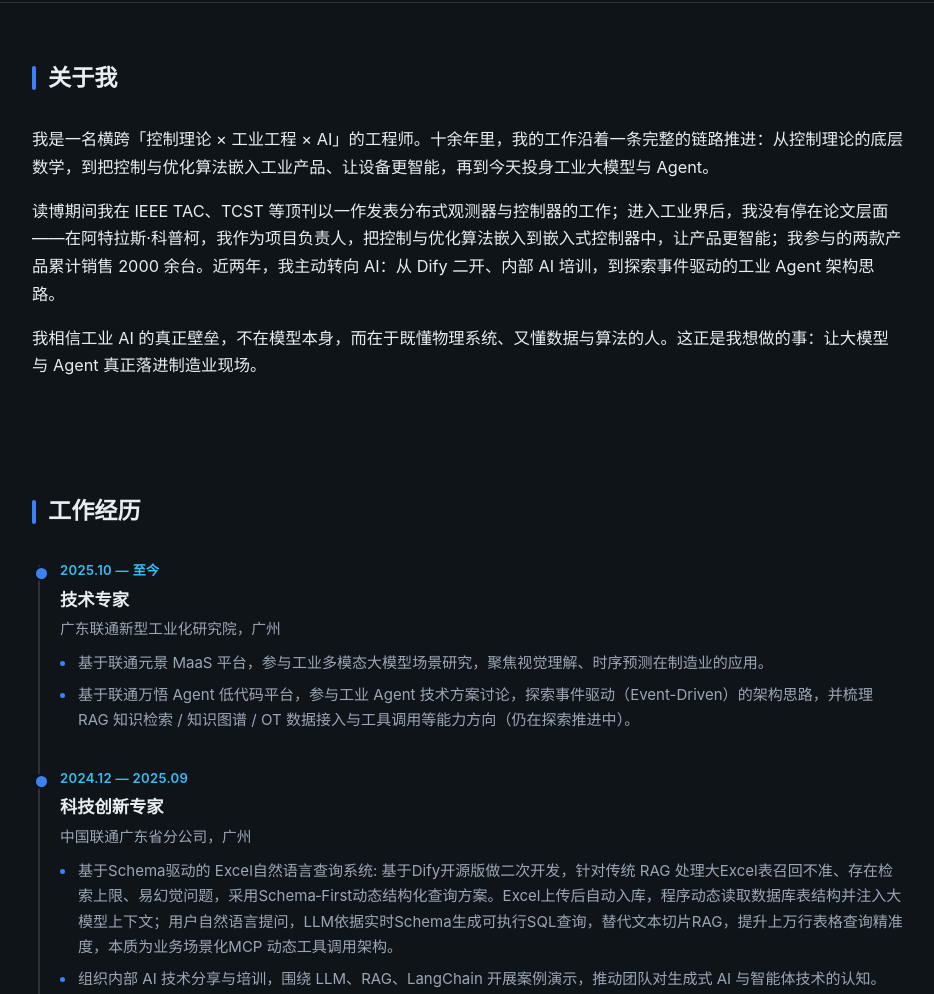
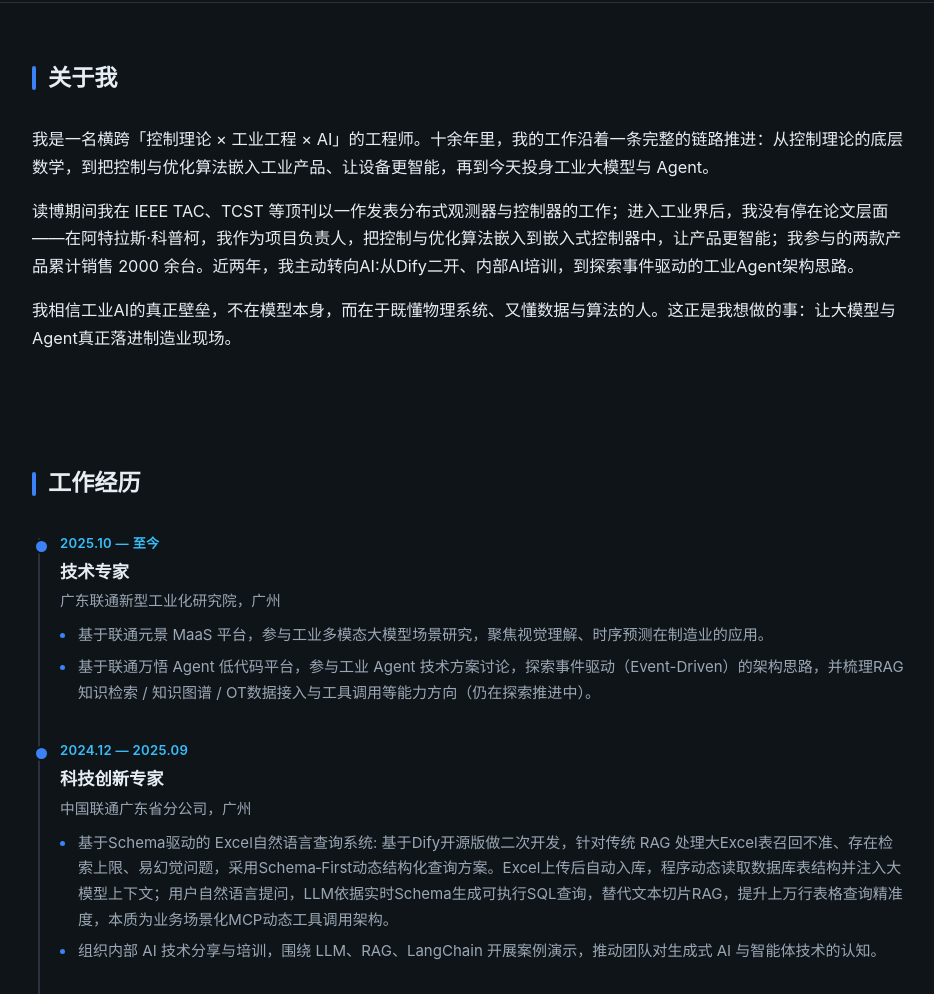
Before and after one commit to XZhang2020/XZhang2020.github.io, a plain HTML site: page index.html in a window 1280 px wide. Shown: the part 525-1519 px from the top of the page, without its empty margins (172-1106 px from the left). Drawn offline with Linux system fonts and the light colour scheme.

Commit message:
edit space

```diff
--- a/index.html
+++ b/index.html
@@ -226,11 +226,11 @@ html[lang="en"] [data-lang-en] { display: revert; }
       <span data-lang-en>I'm an engineer working across control theory, industrial engineering, and AI. Over the past decade my work has followed one continuous thread: from the underlying mathematics of control, to embedding control and optimization algorithms into industrial products to make equipment smarter, to today's work on industrial large models and agents.</span>
     </p>
     <p>
-      <span data-lang-zh>读博期间我在 IEEE TAC、TCST 等顶刊以一作发表分布式观测器与控制器的工作；进入工业界后，我没有停在论文层面——在阿特拉斯·科普柯，我作为项目负责人，把控制与优化算法嵌入到嵌入式控制器中，让产品更智能；我参与的两款产品累计销售 2000 余台。近两年，我主动转向 AI：从 Dify 二开、内部 AI 培训，到探索事件驱动的工业 Agent 架构思路。</span>
+      <span data-lang-zh>读博期间我在 IEEE TAC、TCST 等顶刊以一作发表分布式观测器与控制器的工作；进入工业界后，我没有停在论文层面——在阿特拉斯·科普柯，我作为项目负责人，把控制与优化算法嵌入到嵌入式控制器中，让产品更智能；我参与的两款产品累计销售 2000 余台。近两年，我主动转向AI:从Dify二开、内部AI培训，到探索事件驱动的工业Agent架构思路。</span>
       <span data-lang-en>During my PhD I published first-author work on distributed observers and controllers in IEEE TAC and TCST. In industry I didn't stop at papers — at Atlas Copco, as project lead, I embedded control and optimization algorithms into embedded controllers to make the products smarter; the two product lines I contributed to have shipped 2000+ units. In the past two years I've moved deliberately into AI: from extending Dify and running internal AI training to exploring an event-driven industrial-agent architecture.</span>
     </p>
     <p>
-      <span data-lang-zh>我相信工业 AI 的真正壁垒，不在模型本身，而在于既懂物理系统、又懂数据与算法的人。这正是我想做的事：让大模型与 Agent 真正落进制造业现场。</span>
+      <span data-lang-zh>我相信工业AI的真正壁垒，不在模型本身，而在于既懂物理系统、又懂数据与算法的人。这正是我想做的事：让大模型与Agent真正落进制造业现场。</span>
       <span data-lang-en>I believe the real moat in industrial AI isn't the model — it's people who understand both physical systems and data/algorithms. That's exactly what I want to do: bring large models and agents onto the real manufacturing floor.</span>
     </p>
   </div>
@@ -246,7 +246,7 @@ html[lang="en"] [data-lang-en] { display: revert; }
       <div class="tl-org"><span data-lang-zh>广东联通新型工业化研究院，广州</span><span data-lang-en>Guangdong Unicom Institute of New Industrialization, Guangzhou</span></div>
       <ul>
         <li><span data-lang-zh>基于联通元景 MaaS 平台，参与工业多模态大模型场景研究，聚焦视觉理解、时序预测在制造业的应用。</span><span data-lang-en>Industrial multimodal LLM scenario research on the Unicom Yuanjing MaaS platform — visual understanding and time-series forecasting for manufacturing.</span></li>
-        <li><span data-lang-zh>基于联通万悟 Agent 低代码平台，参与工业 Agent 技术方案讨论，探索事件驱动（Event-Driven）的架构思路，并梳理 RAG 知识检索 / 知识图谱 / OT 数据接入与工具调用等能力方向（仍在探索推进中）。</span><span data-lang-en>On the Unicom Wanwu low-code platform, contributing to industrial-agent solution discussions and exploring an event-driven architecture, while mapping out capability directions — RAG retrieval, knowledge graphs, OT data ingestion and tool invocation (work in progress).</span></li>
+        <li><span data-lang-zh>基于联通万悟 Agent 低代码平台，参与工业 Agent 技术方案讨论，探索事件驱动（Event-Driven）的架构思路，并梳理RAG知识检索 / 知识图谱 / OT数据接入与工具调用等能力方向（仍在探索推进中）。</span><span data-lang-en>On the Unicom Wanwu low-code platform, contributing to industrial-agent solution discussions and exploring an event-driven architecture, while mapping out capability directions — RAG retrieval, knowledge graphs, OT data ingestion and tool invocation (work in progress).</span></li>
       </ul>
     </div>
 
@@ -255,7 +255,7 @@ html[lang="en"] [data-lang-en] { display: revert; }
       <div class="tl-role"><span data-lang-zh>科技创新专家</span><span data-lang-en>Technology Innovation Expert</span></div>
       <div class="tl-org"><span data-lang-zh>中国联通广东省分公司，广州</span><span data-lang-en>China Unicom Guangdong Branch, Guangzhou</span></div>
       <ul>
-        <li><span data-lang-zh>基于Schema驱动的 Excel自然语言查询系统: 基于Dify开源版做二次开发，针对传统 RAG 处理大Excel表召回不准、存在检索上限、易幻觉问题，采用Schema‑First动态结构化查询方案。Excel上传后自动入库，程序动态读取数据库表结构并注入大模型上下文；用户自然语言提问，LLM依据实时Schema生成可执行SQL查询，替代文本切片RAG，提升上万行表格查询精准度，本质为业务场景化MCP 动态工具调用架构。</span><span data-lang-en>Built a Schema-driven natural-language query system on top of Dify (open-source). To address the poor recall, retrieval limits, and hallucination issues of traditional RAG on large Excel tables, adopted a Schema-First dynamic structured-query approach: Excel files are automatically ingested into a database; the system dynamically reads the table schema and injects it into the LLM context; users ask questions in natural language and the LLM generates executable SQL against the live schema — replacing text-chunk RAG and significantly improving query accuracy on tables with tens of thousands of rows. The architecture is essentially a business-context MCP dynamic tool-call pattern.</span></li>
+        <li><span data-lang-zh>基于Schema驱动的 Excel自然语言查询系统: 基于Dify开源版做二次开发，针对传统 RAG 处理大Excel表召回不准、存在检索上限、易幻觉问题，采用Schema‑First动态结构化查询方案。Excel上传后自动入库，程序动态读取数据库表结构并注入大模型上下文；用户自然语言提问，LLM依据实时Schema生成可执行SQL查询，替代文本切片RAG，提升上万行表格查询精准度，本质为业务场景化MCP动态工具调用架构。</span><span data-lang-en>Built a Schema-driven natural-language query system on top of Dify (open-source). To address the poor recall, retrieval limits, and hallucination issues of traditional RAG on large Excel tables, adopted a Schema-First dynamic structured-query approach: Excel files are automatically ingested into a database; the system dynamically reads the table schema and injects it into the LLM context; users ask questions in natural language and the LLM generates executable SQL against the live schema — replacing text-chunk RAG and significantly improving query accuracy on tables with tens of thousands of rows. The architecture is essentially a business-context MCP dynamic tool-call pattern.</span></li>
         <li><span data-lang-zh>组织内部 AI 技术分享与培训，围绕 LLM、RAG、LangChain 开展案例演示，推动团队对生成式 AI 与智能体技术的认知。</span><span data-lang-en>Ran internal AI training on LLM, RAG and LangChain, driving team adoption of generative AI and agent technologies.</span></li>
       </ul>
     </div>
```
